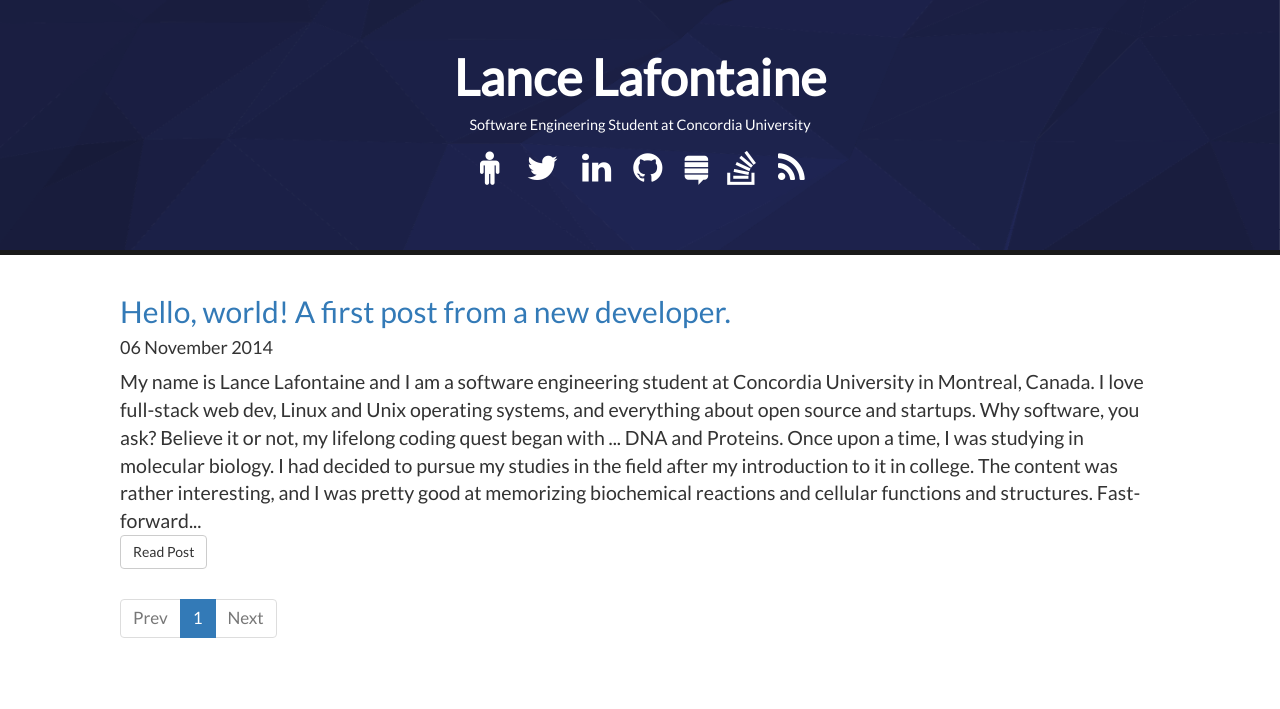
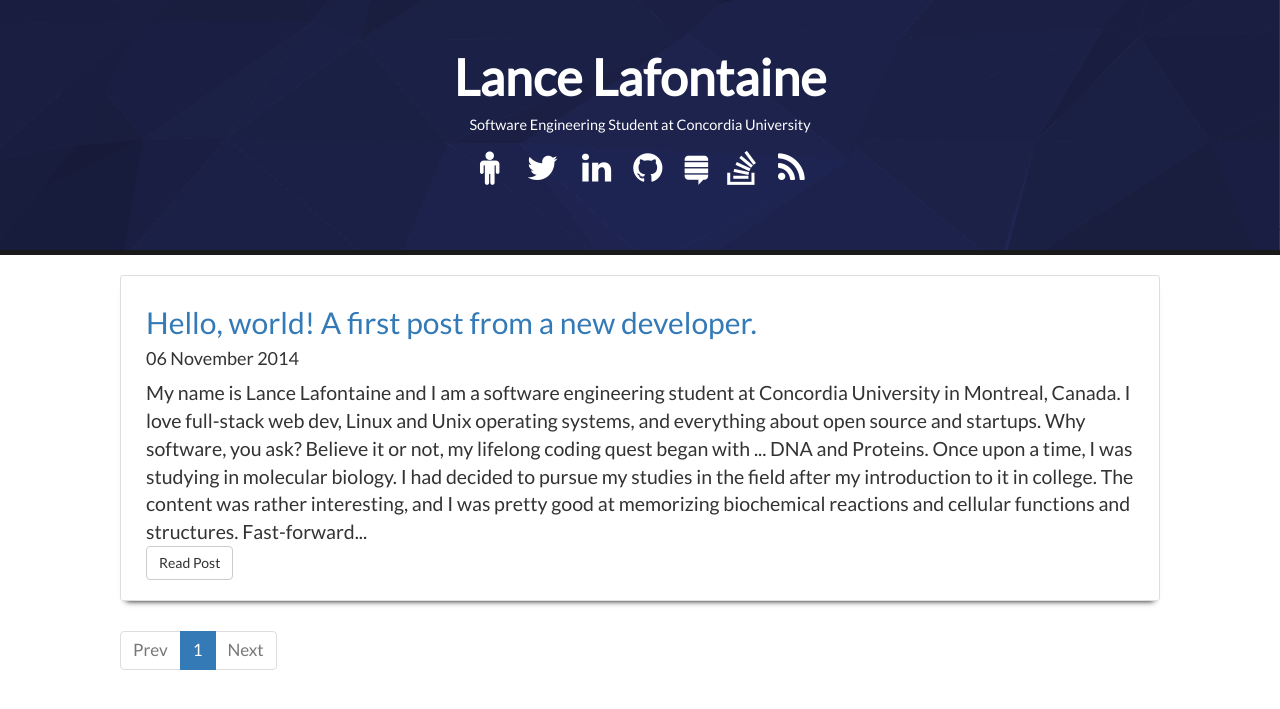
Before and after one commit to lancelafontaine/lancelafontaine.github.io, a Jekyll site: the page built from index.html, in a window 1280 px wide. Shown: the top 709 px of the page. Built offline with Jekyll 4.4.1, drawn with Linux system fonts in a browser that asks for light colours; nearby versions of some CDN libraries; Markdown is read by kramdown in place of the engine named in the settings; the list of posts is cut into pages by our own code.

Commit message:
makes new blog posts on the main page appear in card format, as on the about me page.

```diff
--- a/css/stylesheet.css
+++ b/css/stylesheet.css
@@ -168,7 +168,9 @@ section .content h3{
 }
 
 
-
+.postsummary {
+  margin: 0 15px;
+}
 
 
 
--- a/index.html
+++ b/index.html
@@ -4,7 +4,8 @@ layout: default
 
 {% for post in paginator.posts %}
 <div id="main">
-  <div>
+<div class="skillGroup card">
+  <div class="postsummary">
     <h2 class="sidebarheader"><a href="{{ post.url }}">{{ post.title }}</a></h2>
     <h4>{{ post.date | date_to_long_string }}</h4>
     <p>
@@ -13,6 +14,7 @@ layout: default
     	<a class="btn btn-default" href="{{ post.url }}">Read Post</a>
     </p>
   </div>
+</div>
 </div>
 
 
```
Also changed, not shown: 2 other files.
